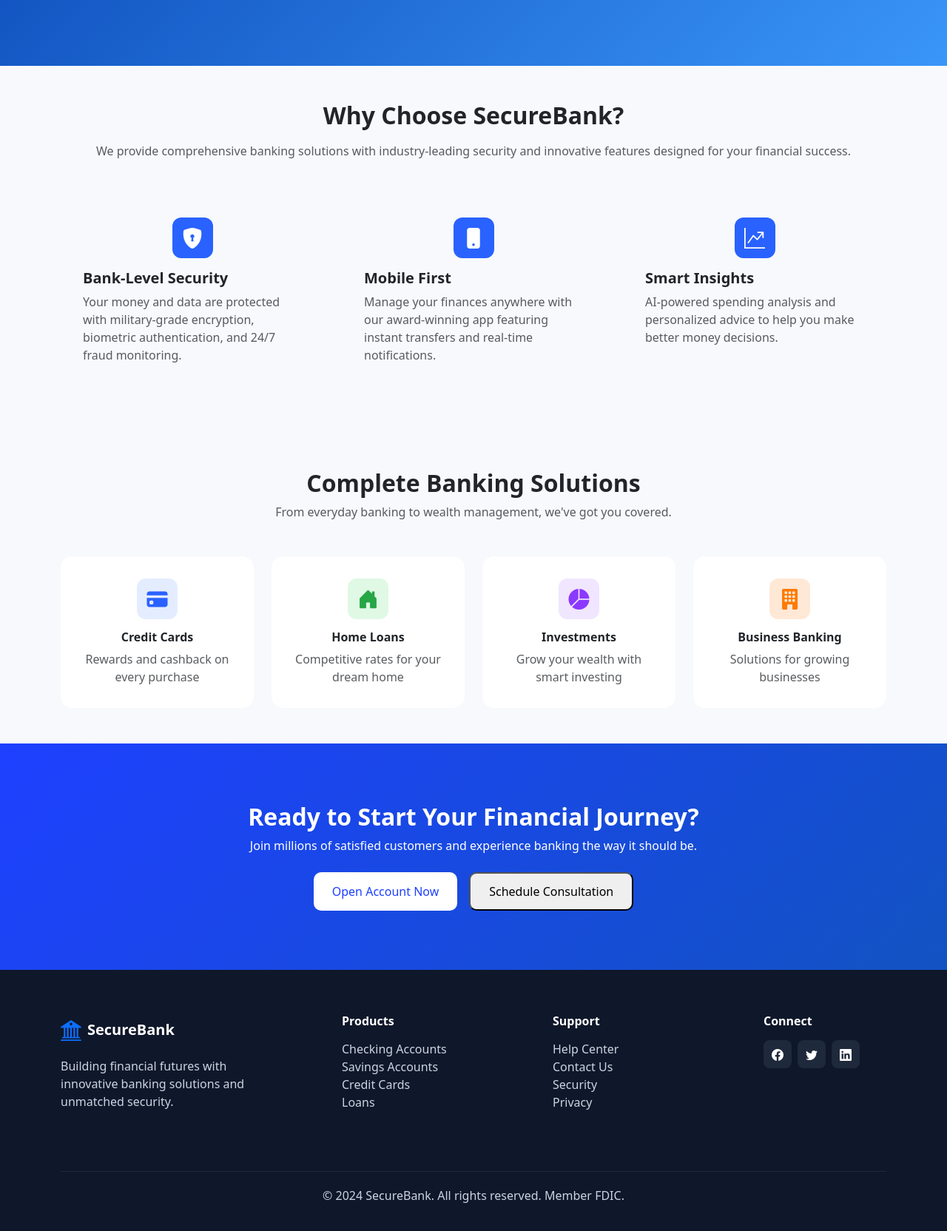
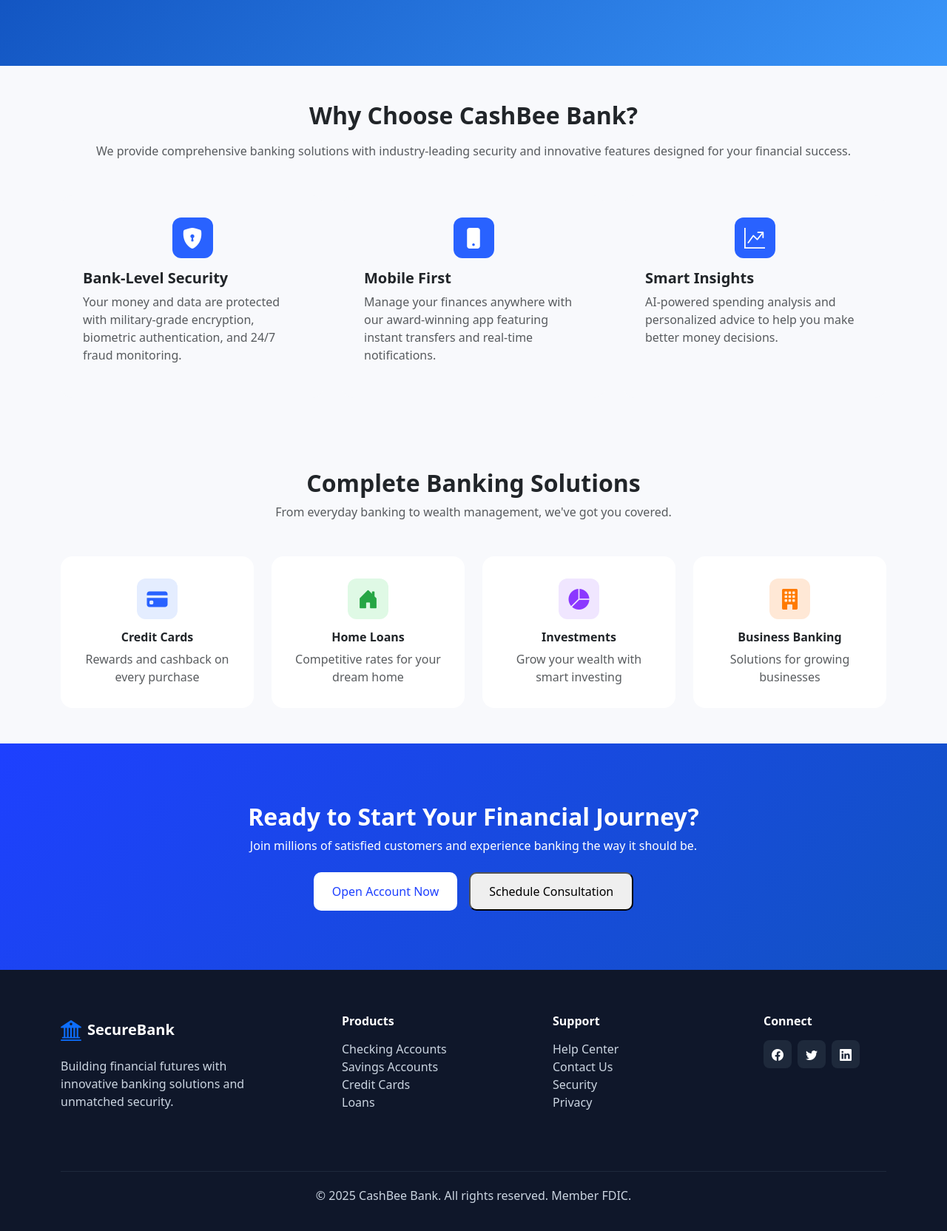
Before and after one commit to Adebayor2/cashbee-Bank, a plain HTML site: page index.html in a window 1280 px wide. Shown: the part 640-2304 px from the top of the page at 74% size. Drawn offline with nearby package versions, Linux system fonts and the light colour scheme.

Commit message:
second commit

```diff
--- a/index.html
+++ b/index.html
@@ -3,7 +3,7 @@
 <head>
   <meta charset="utf-8" />
   <meta name="viewport" content="width=device-width, initial-scale=1" />
-  <title>SecureBank — Hero</title>
+  <title>CashBee Bank </title>
   <link href="https://cdn.jsdelivr.net/npm/bootstrap@5.3.2/dist/css/bootstrap.min.css" rel="stylesheet">
 
   <link href="https://cdn.jsdelivr.net/npm/bootstrap-icons@1.11.3/font/bootstrap-icons.css" rel="stylesheet">
@@ -119,7 +119,7 @@
   <section class="py-5 text-center bg-tertiary">
     <div class="container">
 
-        <h2 class="fw-bold mb-3">Why Choose SecureBank?</h2>
+        <h2 class="fw-bold mb-3">Why Choose CashBee Bank?</h2>
         <p class="text-muted mb-5">
             We provide comprehensive banking solutions with industry-leading security and
             innovative features designed for your financial success.
@@ -298,7 +298,7 @@
 
 
         <div class="footer-bottom fade-up delay-3">
-            <span>© 2024 SecureBank. All rights reserved. Member FDIC.</span>
+            <span>© 2025 CashBee Bank. All rights reserved. Member FDIC.</span>
         </div>
     </div>
 
```
